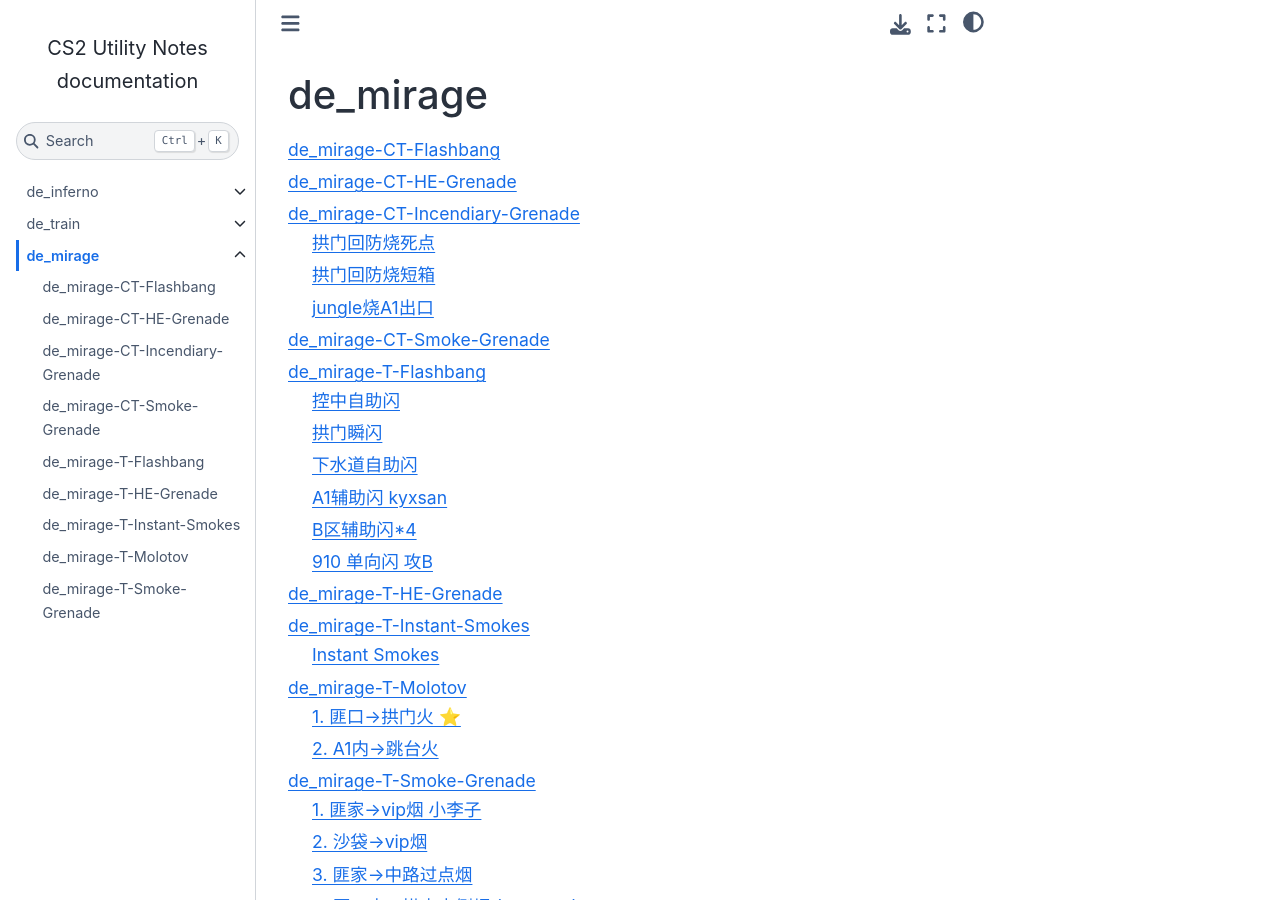
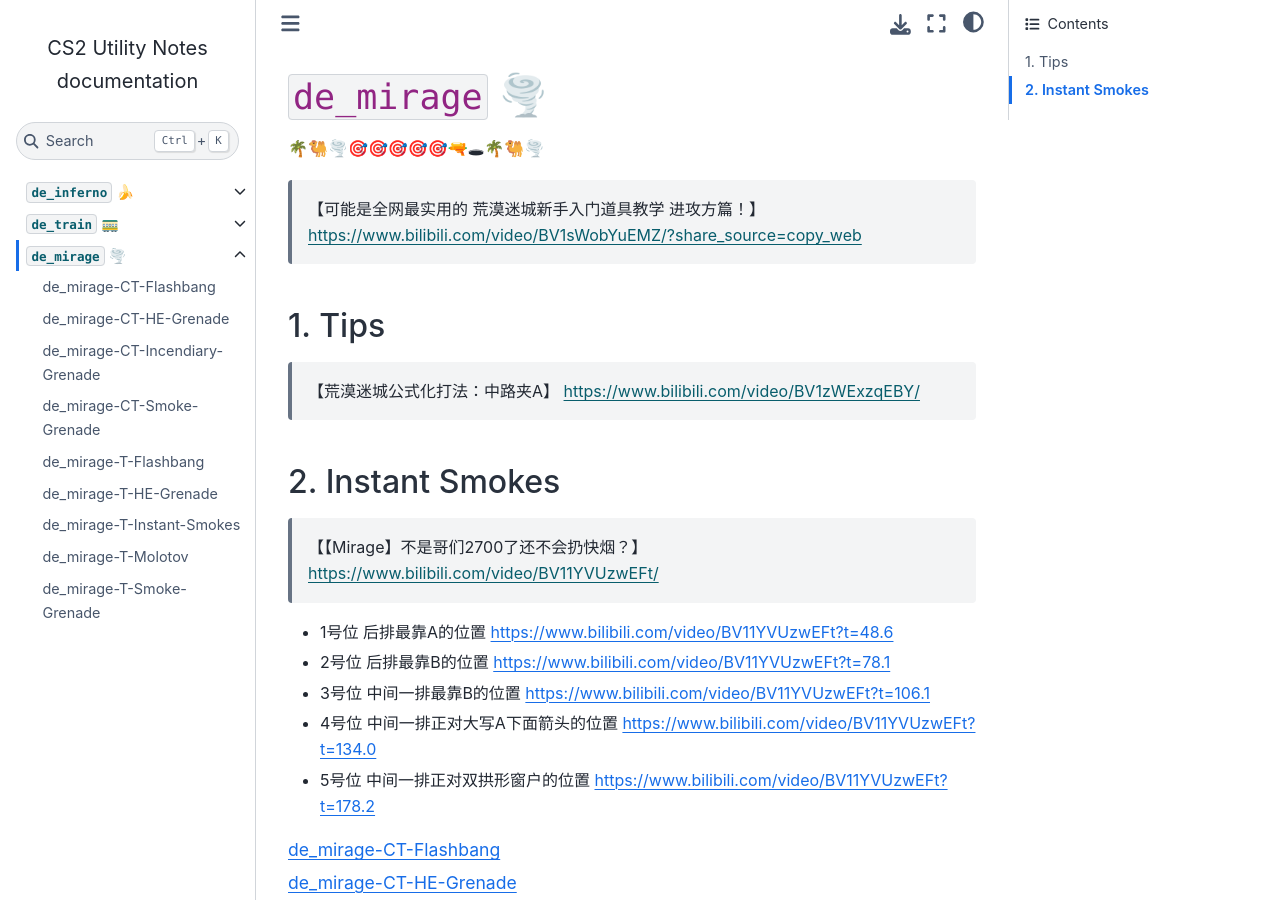
Before and after one commit to marine-suki/CS2UtilityNotes, a Sphinx documentation site: the page built from docs/maps/de_mirage/index.md, in a window 1280 px wide and 900 px high. Built offline with Sphinx 7.4.7 and the Sphinx Book theme 1.1.4, drawn with Linux system fonts in a browser that asks for light colours.

Commit message:
update index

````diff
--- a/docs/maps/de_mirage/index.md
+++ b/docs/maps/de_mirage/index.md
@@ -1,4 +1,32 @@
-# de_mirage
+# `de_mirage` 🌪️
+
+🌴🐫🌪️🎯🎯🎯🎯🎯🔫🕳🌴🐫🌪️
+
+> 【可能是全网最实用的 荒漠迷城新手入门道具教学 进攻方篇！】 https://www.bilibili.com/video/BV1sWobYuEMZ/?share_source=copy_web
+
+
+## 1. Tips
+
+>【荒漠迷城公式化打法：中路夹A】 https://www.bilibili.com/video/BV1zWExzqEBY/
+
+## 2. Instant Smokes
+
+>【【Mirage】不是哥们2700了还不会扔快烟？】 https://www.bilibili.com/video/BV11YVUzwEFt/
+
+- 1号位 后排最靠A的位置
+https://www.bilibili.com/video/BV11YVUzwEFt?t=48.6
+
+- 2号位 后排最靠B的位置
+https://www.bilibili.com/video/BV11YVUzwEFt?t=78.1
+
+- 3号位 中间一排最靠B的位置
+https://www.bilibili.com/video/BV11YVUzwEFt?t=106.1
+
+- 4号位 中间一排正对大写A下面箭头的位置
+https://www.bilibili.com/video/BV11YVUzwEFt?t=134.0
+
+- 5号位 中间一排正对双拱形窗户的位置
+https://www.bilibili.com/video/BV11YVUzwEFt?t=178.2
 
 ```{toctree}
 :glob:
````
Also changed, not shown: docs/maps/de_inferno/index.md (+7 -1 lines), docs/maps/de_train/index.md (+7 -1 lines).
